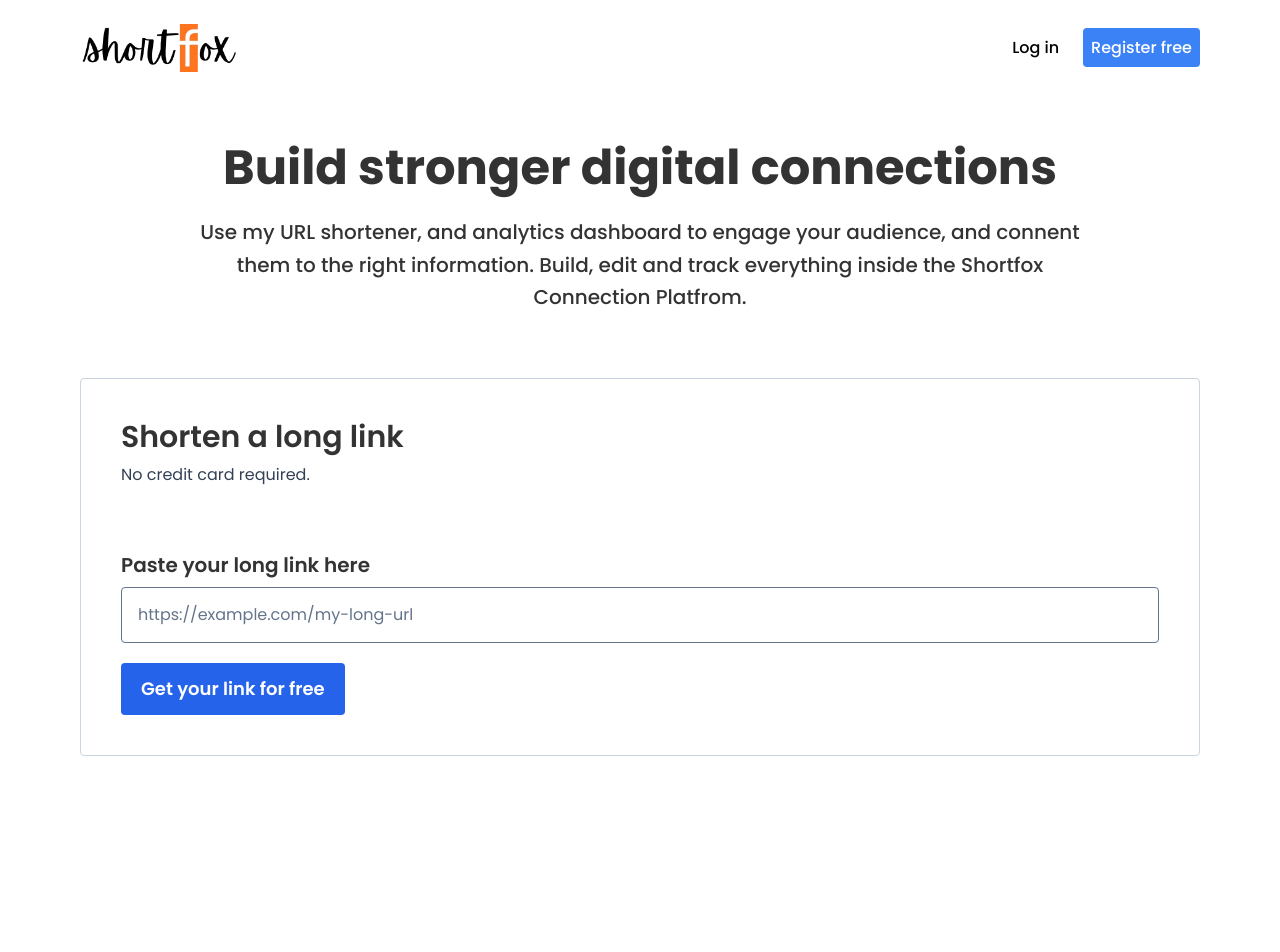
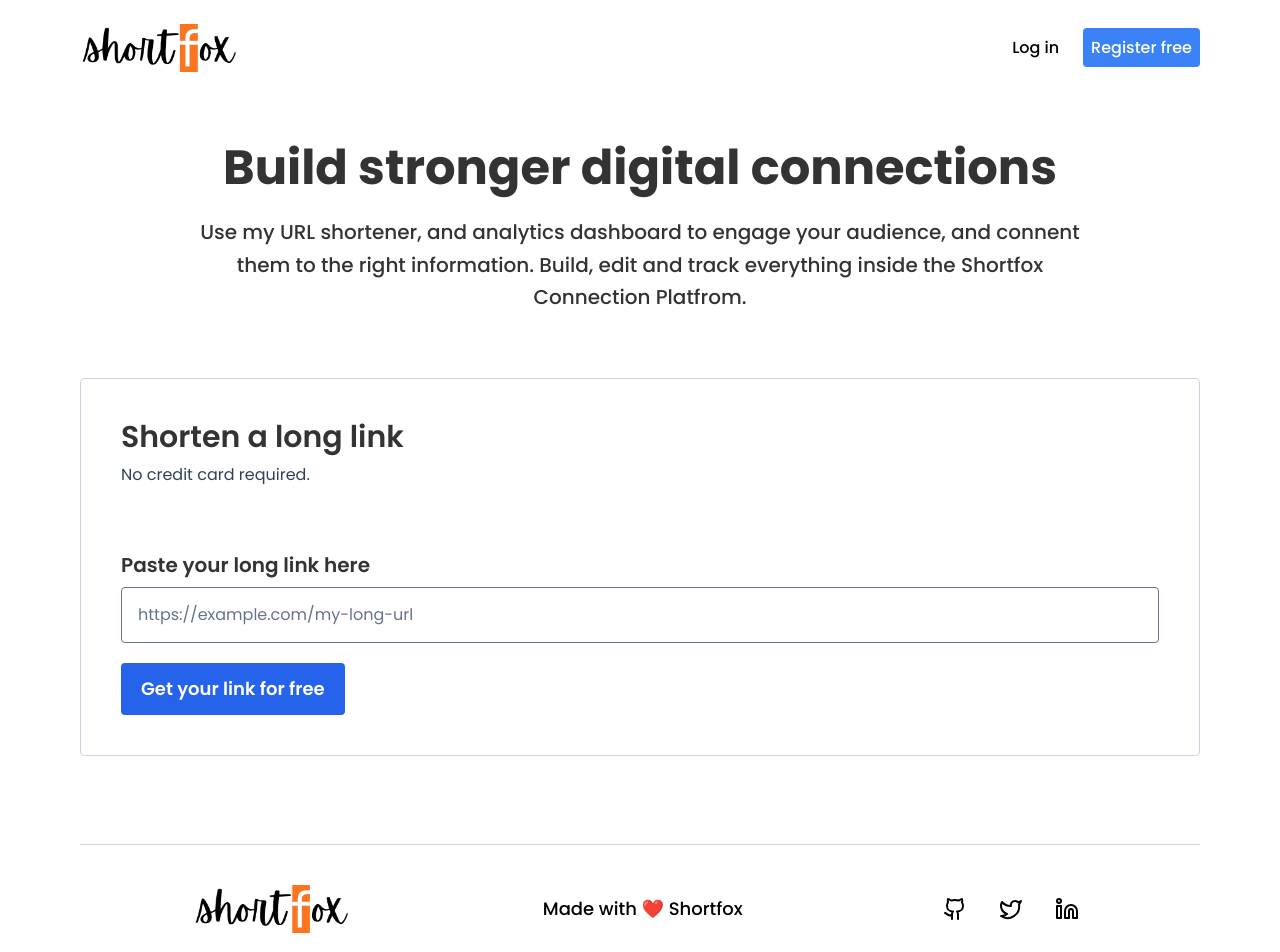
Before and after one commit to rajm-dv/shortfox-frontend, a React (Vite) app: page / in a window 1280 px wide. Shown: the top 952 px of the page. Before the commit the page ends 844 px from the top, so only its background shows below. Built offline with nearby package versions, Linux system fonts and the light colour scheme.

Commit message:
update sideimagecomponent

```diff
--- a/package.json
+++ b/package.json
@@ -10,6 +10,7 @@
     "preview": "vite preview"
   },
   "dependencies": {
+    "lucide-react": "^0.577.0",
     "react": "^19.2.0",
     "react-dom": "^19.2.0",
     "react-router-dom": "^7.13.1"
--- /dev/null
+++ b/src/components/Footer.tsx
@@ -0,0 +1,36 @@
+import { Github, Linkedin, Twitter } from "lucide-react";
+import AppLogoComponent from "./AppLogoComponent";
+
+const Footer = () => {
+  return (
+    <footer className="flex justify-evenly items-center py-10">
+      <div>
+        <AppLogoComponent />
+      </div>
+      <div>
+        <p className="text-lg font-medium">Made with ❤️ Shortfox</p>
+      </div>
+      <div>
+        <ul className="flex space-x-4">
+          <li className="bg-white hover:bg-slate-200 cursor-pointer p-2 rounded-full">
+            <a href="#">
+              <Github />
+            </a>
+          </li>
+          <li className="bg-white hover:bg-slate-200 cursor-pointer p-2 rounded-full">
+            <a href="#">
+              <Twitter />
+            </a>
+          </li>
+          <li className="bg-white hover:bg-slate-200 cursor-pointer p-2 rounded-full">
+            <a href="#">
+              <Linkedin />
+            </a>
+          </li>
+        </ul>
+      </div>
+    </footer>
+  );
+};
+
+export default Footer;
--- a/src/components/SideImageComponent.tsx
+++ b/src/components/SideImageComponent.tsx
@@ -2,7 +2,7 @@ const SideImageComponent = ({ src, alt }: { src: string; alt: string }) => {
   return (
     <div className="col-span-5 flex flex-col justify-center items-center bg-slate-100">
       <img src={src} alt={alt} />
-      <p className="font-semibold my-5">
+      <p className="font-semibold my-5 px-10">
         Connect Shortfox to the tools you use every day
       </p>
     </div>
--- a/src/pages/Home.tsx
+++ b/src/pages/Home.tsx
@@ -1,3 +1,4 @@
+import Footer from "../components/Footer";
 import Navbar from "../components/Navbar";
 
 const Home = () => {
@@ -33,6 +34,8 @@ const Home = () => {
           </button>
         </div>
       </main>
+      <hr className="border-slate-300 mx-20" />
+      <Footer />
     </>
   );
 };
```
Also changed, not shown: 1 other file (tests, documents, lock files or other folders).
